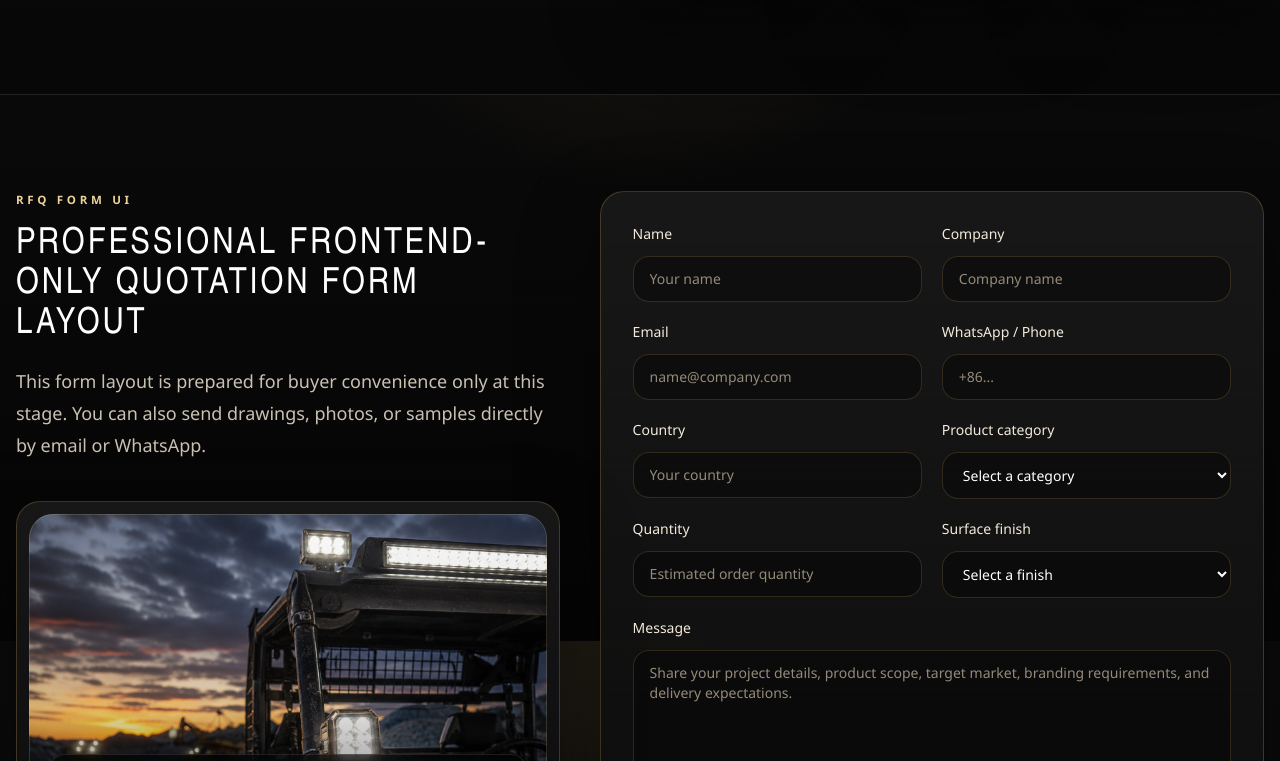
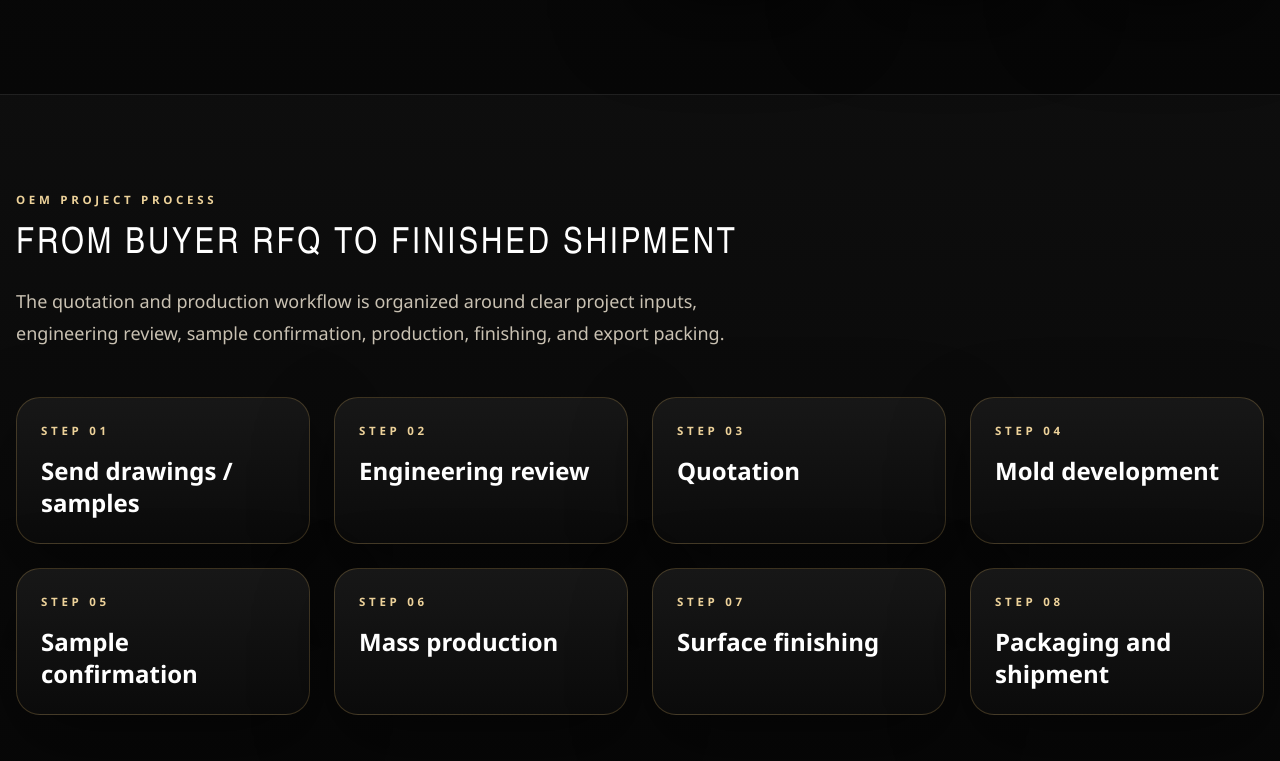
Before and after one commit to nicolsonhuang-byte/hsxdiecasting, a Next.js app: page /contact in a window 1280 px wide. Shown: the part 3359-4120 px from the top of the page. Built offline with nearby package versions, Linux system fonts and the light colour scheme.

Commit message:
Hide contact RFQ form section

```diff
--- a/src/app/contact/page.tsx
+++ b/src/app/contact/page.tsx
@@ -536,7 +536,7 @@ export default function ContactPage() {
           </div>
         </section>
 
-        <section id="rfq-form" className="border-b border-white/8 py-16 lg:py-24">
+        <section id="rfq-form" className="hidden">
           <div className="container-shell grid gap-10 lg:grid-cols-[minmax(0,0.9fr)_minmax(0,1.1fr)] lg:items-start">
             <div>
               <SectionHeading
```
